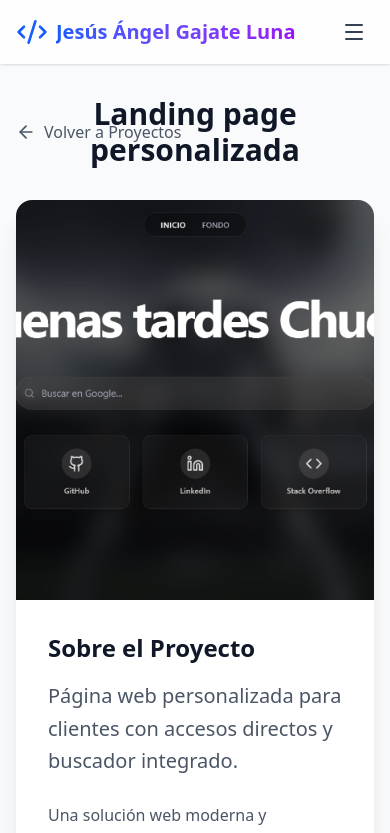
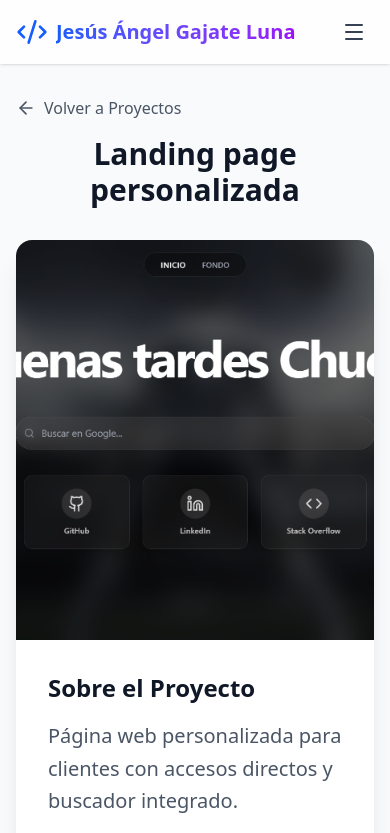
Before and after one commit to ChuchiG/portfolio, a React (Vite) app: page /project/1 in a window 390 px wide. Shown: the top 833 px of the page. Built offline with nearby package versions, Linux system fonts and the light colour scheme.

Commit message:
[MOD] Fix a bug in mobile view

```diff
--- a/src/pages/ProjectDetails.jsx
+++ b/src/pages/ProjectDetails.jsx
@@ -34,12 +34,12 @@ const ProjectDetails = () => {
         <div className="min-h-screen bg-gray-50 pt-24 pb-12">
             <div className="max-w-7xl mx-auto px-4 sm:px-6 lg:px-8">
                 {/* Header Row */}
-                <div className="relative flex items-center justify-center mb-8">
+                <div className="relative flex flex-col md:flex-row md:items-center md:justify-center mb-8 gap-4 md:gap-0">
                     <motion.button
                         initial={{ opacity: 0, x: -20 }}
                         animate={{ opacity: 1, x: 0 }}
                         onClick={() => navigate('/projects')}
-                        className="absolute left-0 flex items-center text-gray-600 hover:text-blue-600 transition group"
+                        className="md:absolute md:left-0 flex items-center text-gray-600 hover:text-blue-600 transition group self-start"
                     >
                         <ArrowLeft className="w-5 h-5 mr-2 transform group-hover:-translate-x-1 transition-transform" />
                         Volver a Proyectos
@@ -48,7 +48,7 @@ const ProjectDetails = () => {
                     <motion.h1
                         initial={{ opacity: 0, y: -20 }}
                         animate={{ opacity: 1, y: 0 }}
-                        className="text-3xl md:text-4xl font-bold text-gray-900 text-center"
+                        className="text-3xl md:text-4xl font-bold text-gray-900 text-center w-full"
                     >
                         {project.title}
                     </motion.h1>
```
